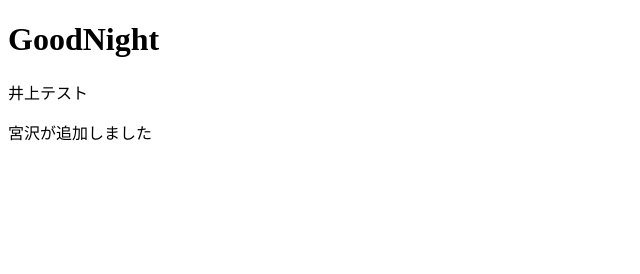
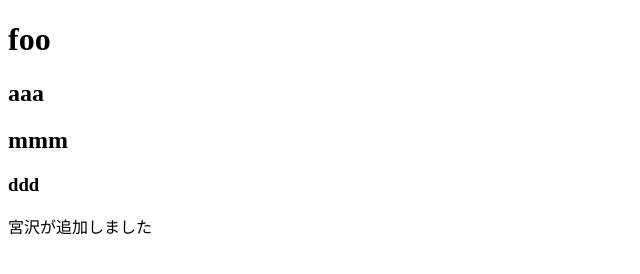
Before and after one commit to ryo9inoni/git-practise, a plain HTML site: page index.html in a window 1280 px wide. Shown: the whole page, without its empty margins (0-640 px from the left). Drawn offline with Linux system fonts and the light colour scheme.

Commit message:
fooです

```diff
--- a/index.html
+++ b/index.html
@@ -10,10 +10,10 @@
 
 <body>
   <div class="container">
-    <h1>GoodNight</h1>
-  </div>
-  <div>
-    <p>井上テスト</p>
+    <h1>foo</h1>
+    <h2>aaa</h2>
+    <h2>mmm</h2>
+    <h3>ddd</h3>
   </div>
   <p>宮沢が追加しました</p>
 </body>
```
